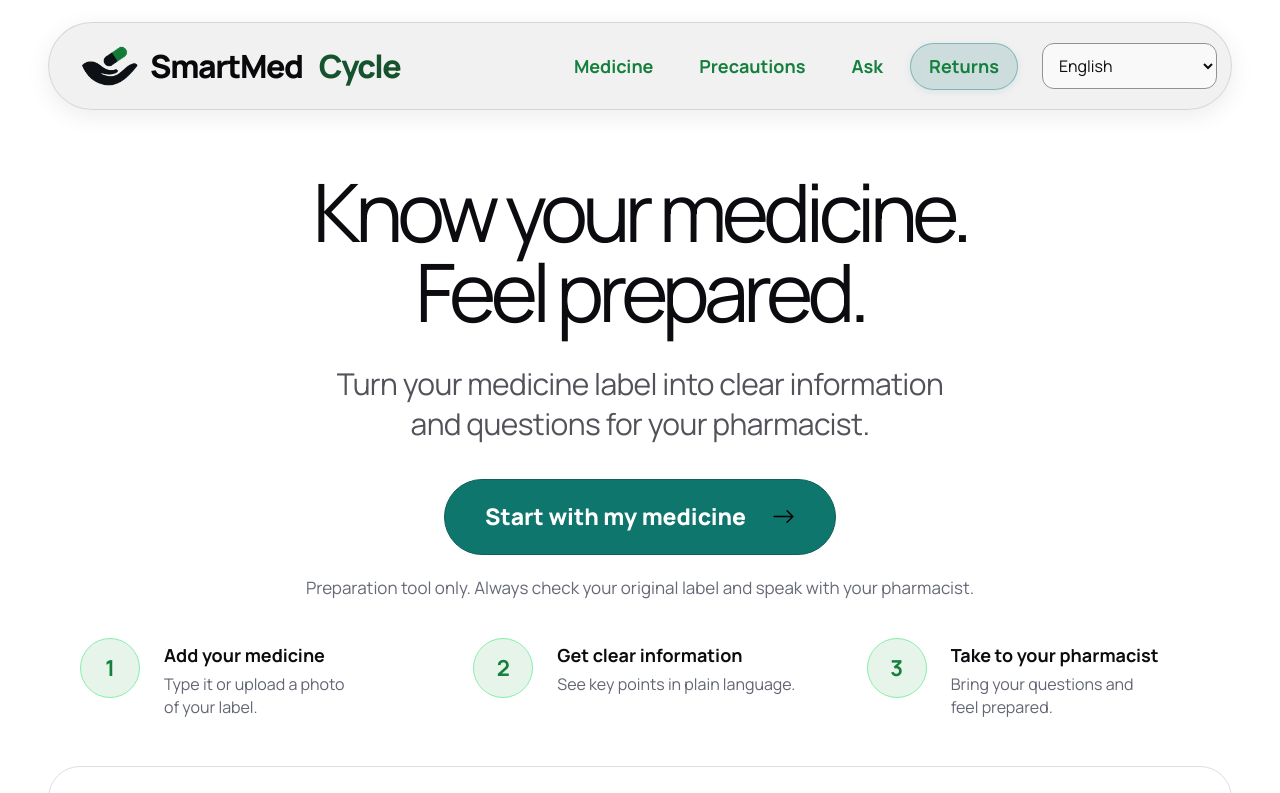
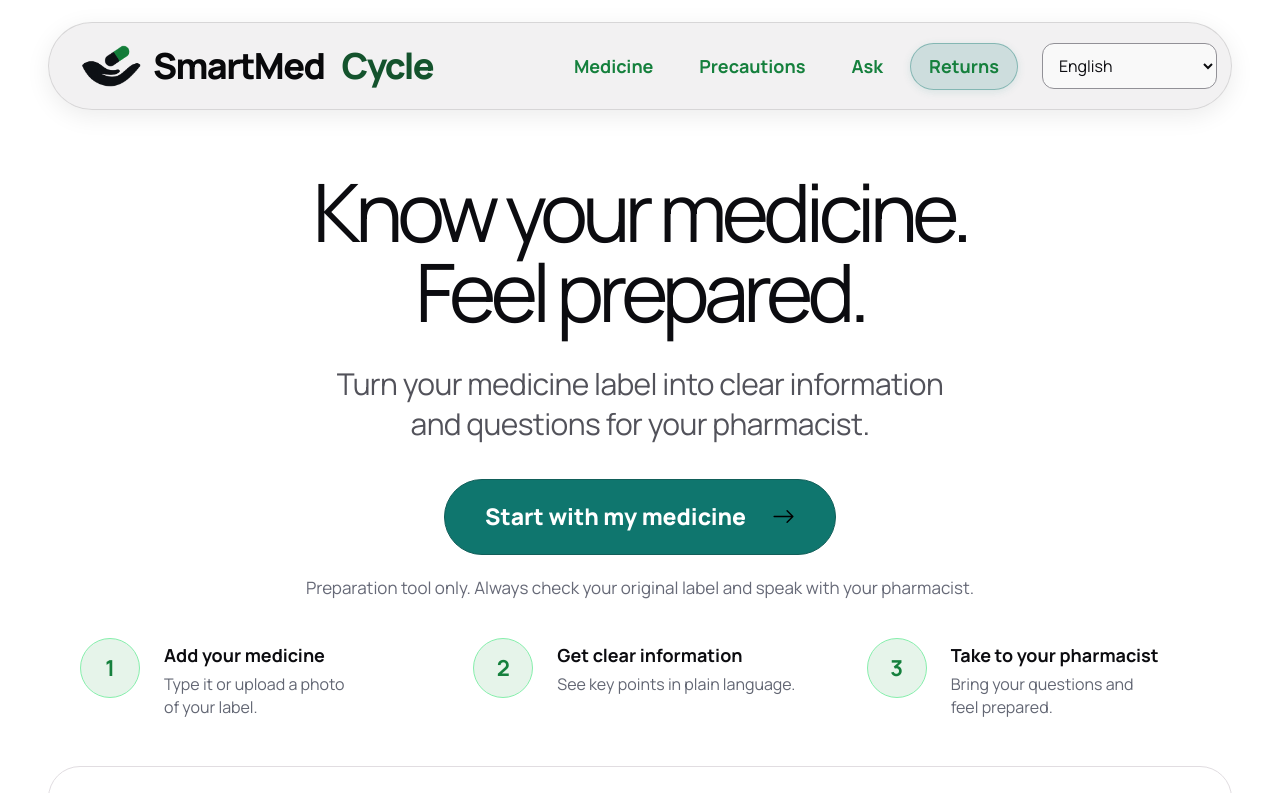
Before and after one commit to Keith1405/my-partyrock-app, a website: page frontend/index.html in a window 1280 px wide. Shown: the top 793 px of the page. Drawn offline with Linux system fonts and the light colour scheme.

Commit message:
Add files via upload

```diff
--- a/frontend/assets/redesign.css
+++ b/frontend/assets/redesign.css
@@ -9,7 +9,7 @@ body{font-family:Manrope,'Segoe UI',Arial,sans-serif;background:#ffffff;line-hei
 .nav-progress-line{position:absolute;bottom:0;left:0;height:3.5px;background:linear-gradient(90deg,#15803d,#0f766e);width:0%;transition:width .1s ease-out;border-radius:0 2px 2px 0}
 .menu-toggle{display:none!important}
 a{color:var(--link)}
-.brand{color:#09090b;text-decoration:none;font-weight:800;font-size:32px;letter-spacing:-1.4px;white-space:nowrap;display:inline-flex;align-items:center;gap:12px}.brand span{color:var(--logo-green);margin-left:4px}.brand-logo{height:40px;width:auto;display:block}
+.brand{color:#09090b;text-decoration:none;font-weight:800;font-size:36px;letter-spacing:-1.6px;white-space:nowrap;display:inline-flex;align-items:center;gap:12px}.brand span{color:var(--logo-green);margin-left:5px}.brand-logo{height:42px;width:auto;display:block}
 .navlinks{display:flex;gap:8px;margin-left:auto;align-items:center}.navlinks a{font-size:18px;font-weight:700;color:#15803d;text-decoration:none;padding:9px 18px;border-radius:99px;transition:all .2s ease;border:1.5px solid transparent;white-space:nowrap}.navlinks a:hover{background:rgba(15,118,110,.08);color:#0f766e;text-decoration:none}.navlinks a.active{background:rgba(15,118,110,.16)!important;color:#15803d!important;border-color:rgba(15,118,110,.38)!important;box-shadow:0 2px 8px rgba(15,118,110,.12)}
 #preferred_language{width:175px;background:rgba(255,255,255,.55);border-color:#929197;padding:10px 28px 10px 12px;font-size:16px;flex-shrink:0}
 .navlinks.is-open{position:absolute;top:calc(100% + 12px);right:0;display:flex;flex-direction:column;align-items:stretch;width:240px;padding:20px 30px;border-radius:24px;background:#fff;border:1px solid var(--border);gap:6px}
```
